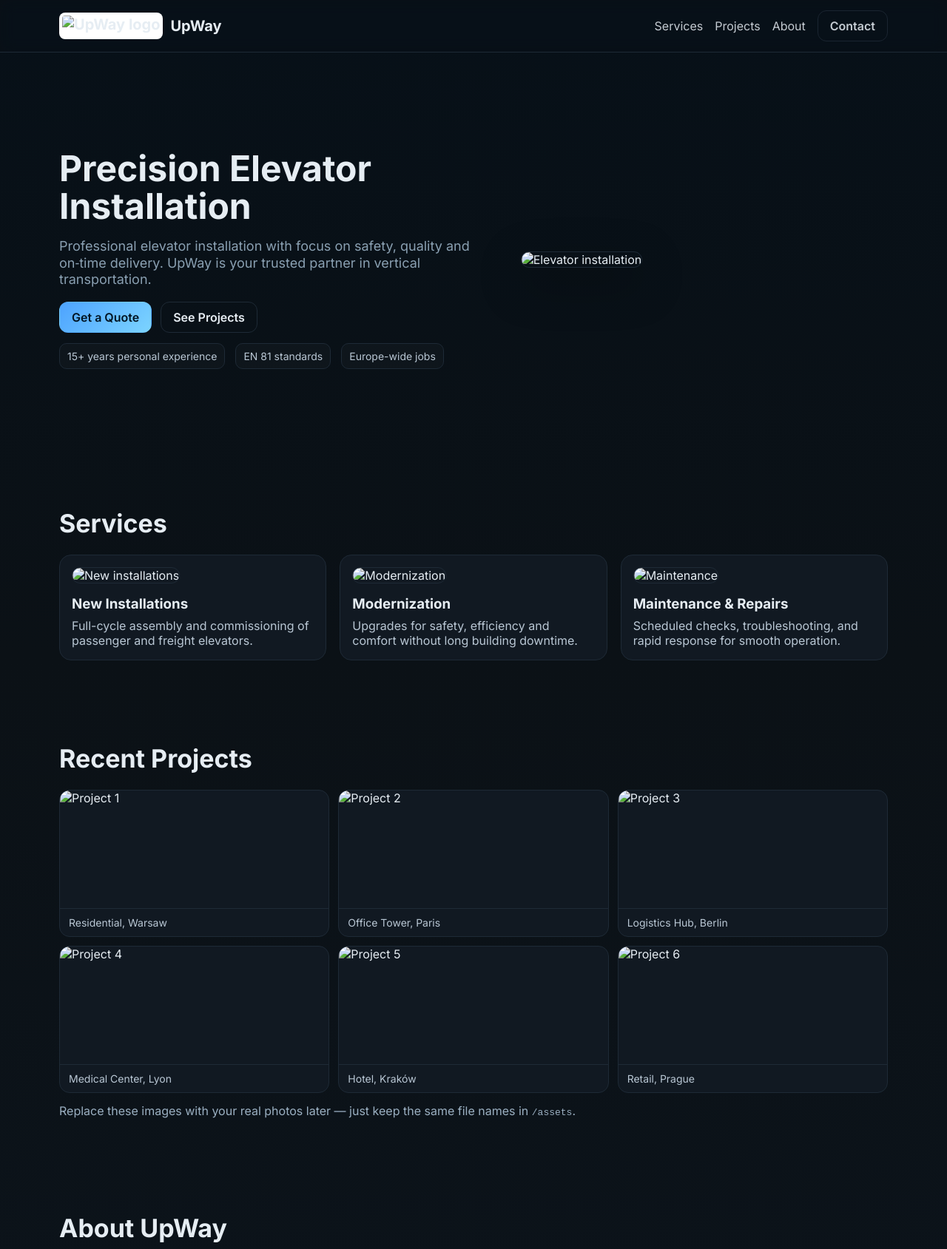
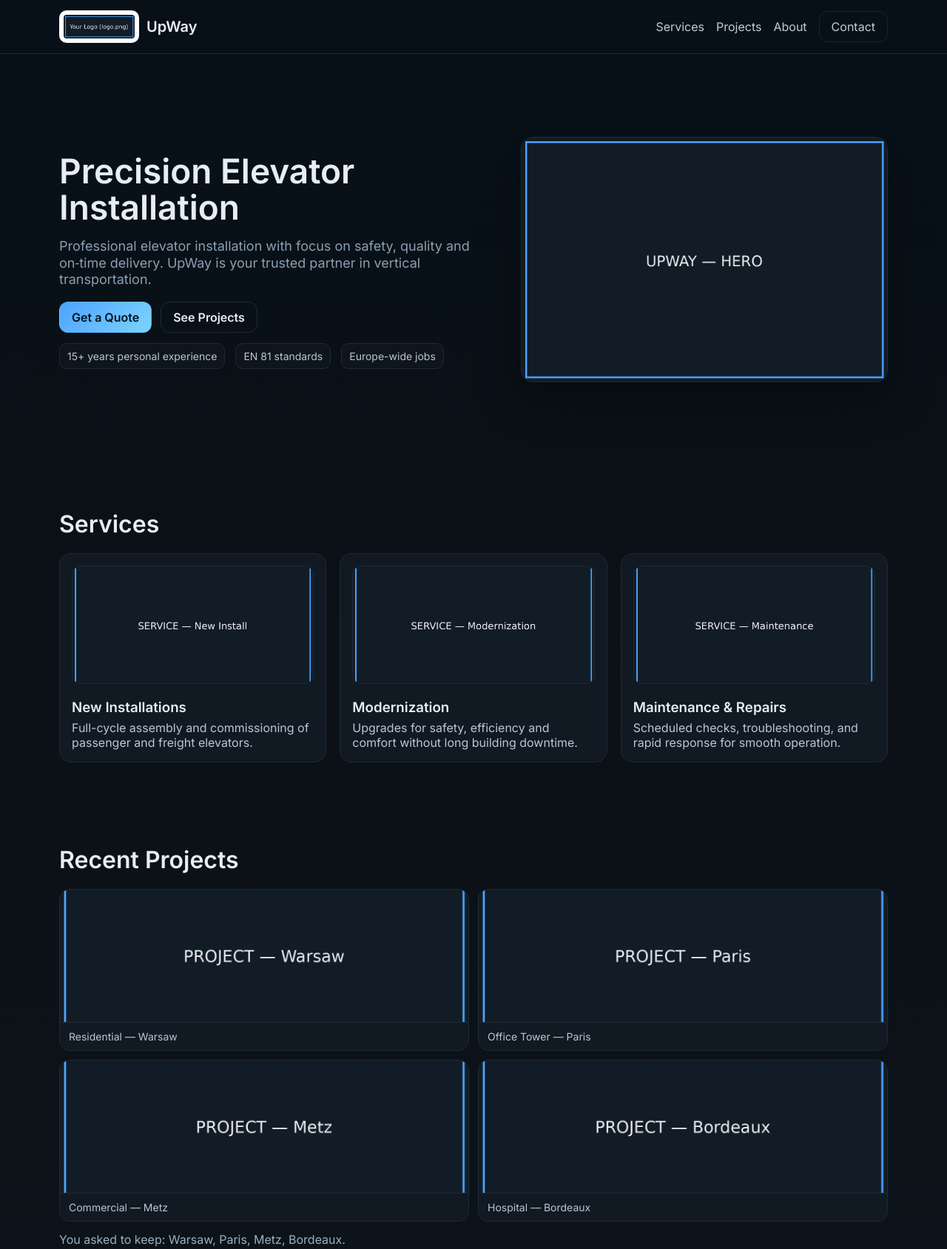
Before and after one commit to rasim83sh/up-way, a plain HTML site: page index.html in a window 1280 px wide. Shown: the top 1689 px of the page at 74% size. Drawn offline with Linux system fonts and the light colour scheme.

Commit message:
Add files via upload

```diff
--- a/index.html
+++ b/index.html
@@ -6,14 +6,15 @@
   <title>UpWay — Elevator Installation</title>
   <link rel="preconnect" href="https://fonts.googleapis.com">
   <link rel="preconnect" href="https://fonts.gstatic.com" crossorigin>
-  <link href="https://fonts.googleapis.com/css2?family=Inter:wght@300;400;600;700&display=swap" rel="stylesheet">
+  <!-- lighter weights only -->
+  <link href="https://fonts.googleapis.com/css2?family=Inter:wght@300;400;600&display=swap" rel="stylesheet">
   <link rel="stylesheet" href="styles.css" />
 </head>
 <body>
   <header class="site-header">
     <div class="container header-inner">
       <a href="#home" class="brand">
-        <img src="assets/logo.png" alt="UpWay logo">
+        <img class="logo" src="assets/logo.png" alt="UpWay logo">
         <span>UpWay</span>
       </a>
       <nav class="nav">
@@ -69,14 +70,12 @@
     <section id="projects" class="section container">
       <h2>Recent Projects</h2>
       <div class="grid">
-        <figure><img src="assets/p1.jpg" alt="Project 1"><figcaption>Residential, Warsaw</figcaption></figure>
-        <figure><img src="assets/p2.jpg" alt="Project 2"><figcaption>Office Tower, Paris</figcaption></figure>
-        <figure><img src="assets/p3.jpg" alt="Project 3"><figcaption>Logistics Hub, Berlin</figcaption></figure>
-        <figure><img src="assets/p4.jpg" alt="Project 4"><figcaption>Medical Center, Lyon</figcaption></figure>
-        <figure><img src="assets/p5.jpg" alt="Project 5"><figcaption>Hotel, Kraków</figcaption></figure>
-        <figure><img src="assets/p6.jpg" alt="Project 6"><figcaption>Retail, Prague</figcaption></figure>
+        <figure><img src="assets/p1.jpg" alt="Project Warsaw"><figcaption>Residential — Warsaw</figcaption></figure>
+        <figure><img src="assets/p2.jpg" alt="Project Paris"><figcaption>Office Tower — Paris</figcaption></figure>
+        <figure><img src="assets/p3.jpg" alt="Project Metz"><figcaption>Commercial — Metz</figcaption></figure>
+        <figure><img src="assets/p4.jpg" alt="Project Bordeaux"><figcaption>Hospital — Bordeaux</figcaption></figure>
       </div>
-      <p class="note">Replace these images with your real photos later — just keep the same file names in <code>/assets</code>.</p>
+      <p class="note">You asked to keep: Warsaw, Paris, Metz, Bordeaux.</p>
     </section>
 
     <section id="about" class="section container">
@@ -113,18 +112,5 @@
       <a href="#home">Back to top ↑</a>
     </div>
   </footer>
-
-  <script>
-    document.querySelectorAll('a[href^="#"]').forEach(a => {
-      a.addEventListener('click', e => {
-        const id = a.getAttribute('href').slice(1);
-        const el = document.getElementById(id);
-        if(el){
-          e.preventDefault();
-          el.scrollIntoView({behavior: 'smooth'});
-        }
-      });
-    });
-  </script>
 </body>
 </html>
--- a/styles.css
+++ b/styles.css
@@ -3,51 +3,51 @@
   --bg:#0b1116; --card:#111922; --muted:#8aa0b2; --text:#e6edf3;
   --brand:#4da3ff; --brand2:#7cd4ff; --line:#1e2a36;
 }
-body{font-family:Inter,system-ui,Arial,sans-serif;background:linear-gradient(180deg,#071018,#0b1116 40%,#0c141c);color:var(--text)}
+/* lighter base */
+body{font-family:Inter,system-ui,Arial,sans-serif;font-weight:400;background:linear-gradient(180deg,#071018,#0b1116 40%,#0c141c);color:var(--text)}
 .container{max-width:1120px;margin:0 auto;padding:0 20px}
 .site-header{position:sticky;top:0;backdrop-filter:saturate(180%) blur(10px);background:rgba(10,16,22,.7);border-bottom:1px solid var(--line);z-index:10}
 .header-inner{display:flex;align-items:center;justify-content:space-between;padding:14px 0}
-.brand{display:flex;gap:10px;align-items:center;text-decoration:none;color:var(--text);font-weight:700;font-size:20px}
-.brand img{height:36px;width:auto;border-radius:8px;background:#fff;padding:4px}
+.brand{display:flex;gap:10px;align-items:center;text-decoration:none;color:var(--text);font-weight:600;font-size:20px}
+.brand .logo{height:44px;width:auto;border-radius:10px;background:#fff;padding:6px;display:block}
 .nav{display:flex;gap:16px;align-items:center}
-.nav a{color:var(--text);text-decoration:none;opacity:.85}
+.nav a{color:var(--text);text-decoration:none;opacity:.85;font-weight:400}
 .nav a:hover{opacity:1}
 .btn{padding:10px 16px;border:1px solid var(--line);border-radius:12px;text-decoration:none;color:var(--text);font-weight:600}
 .btn-primary{background:linear-gradient(135deg,var(--brand),var(--brand2));border-color:transparent;color:#001423}
 .btn-secondary{background:transparent}
 .hero{display:grid;grid-template-columns:1.2fr 1fr;gap:28px;align-items:center;min-height:70vh;padding:48px 0}
-.hero-text h1{font-size:48px;line-height:1.05;margin:0 0 12px}
-.hero-text p{font-size:18px;color:var(--muted);max-width:640px}
+.hero-text h1{font-size:46px;font-weight:600;line-height:1.06;margin:0 0 10px}
+.hero-text p{font-size:18px;color:var(--muted);max-width:640px;font-weight:400}
 .cta{display:flex;gap:12px;margin:20px 0 14px}
 .badges{display:flex;gap:14px;flex-wrap:wrap;padding:0;margin:0;list-style:none}
-.badges li{font-size:14px;color:#b9c7d4;border:1px solid var(--line);padding:8px 10px;border-radius:10px;background:rgba(255,255,255,.02)}
+.badges li{font-size:14px;color:#b9c7d4;border:1px solid var(--line);padding:8px 10px;border-radius:10px;background:rgba(255,255,255,.02);font-weight:400}
 .hero-media img{width:100%;height:auto;border-radius:16px;border:1px solid var(--line);box-shadow:0 20px 60px rgba(0,0,0,.35)}
 .section{padding:56px 0}
-.section h2{font-size:34px;margin:0 0 22px}
+.section h2{font-size:32px;font-weight:600;margin:0 0 20px}
 .cards{display:grid;grid-template-columns:repeat(3,1fr);gap:18px}
 .card{background:var(--card);border:1px solid var(--line);border-radius:16px;padding:16px}
 .card img{width:100%;height:160px;object-fit:cover;border-radius:12px;margin-bottom:10px;border:1px solid var(--line)}
-.card h3{margin:6px 0 8px}
-.card p{color:#b9c7d4;margin:0}
-.grid{display:grid;grid-template-columns:repeat(3,1fr);gap:12px}
+.card h3{margin:6px 0 6px;font-weight:600}
+.card p{color:#b9c7d4;margin:0;font-weight:400}
+.grid{display:grid;grid-template-columns:repeat(2,1fr);gap:12px}
 .grid figure{margin:0;background:var(--card);border:1px solid var(--line);border-radius:14px;overflow:hidden}
-.grid img{display:block;width:100%;height:160px;object-fit:cover;border-bottom:1px solid var(--line)}
+.grid img{display:block;width:100%;height:180px;object-fit:cover;border-bottom:1px solid var(--line)}
 .grid figcaption{padding:10px 12px;color:#b9c7d4;font-size:14px}
 .note{color:#9bb0c2;margin-top:14px}
 .about{display:grid;grid-template-columns:1.2fr .8fr;gap:16px}
-.contact{}
 .contact-cards{display:grid;grid-template-columns:1fr 1fr;gap:16px;margin-top:10px}
-.contact-card{display:flex;flex-direction:column;gap:6px;background:var(--card);border:1px solid var(--line);border-radius:14px;padding:14px;text-decoration:none;color:var(--text)}
+.contact-card{display:flex;flex-direction:column;gap:6px;background:var(--card);border:1px solid var(--line);border-radius:14px;padding:14px;text-decoration:none;color:var(--text);font-weight:400}
 .contact-card:hover{transform:translateY(-1px)}
 .site-footer{border-top:1px solid var(--line);margin-top:24px}
-.ftr{display:flex;justify-content:space-between;align-items:center;padding:16px 0;color:#9bb0c2}
+.ftr{display:flex;justify-content:space-between;align-items:center;padding:16px 0;color:#9bb0c2;font-weight:400}
 @media (max-width:960px){
   .hero{grid-template-columns:1fr}
   .cards{grid-template-columns:1fr 1fr}
-  .grid{grid-template-columns:1fr 1fr}
+  .grid{grid-template-columns:1fr}
   .about{grid-template-columns:1fr}
 }
 @media (max-width:640px){
-  .cards,.grid,.contact-cards{grid-template-columns:1fr}
+  .cards,.contact-cards{grid-template-columns:1fr}
   .hero-text h1{font-size:36px}
 }
```
Also changed, not shown: assets/hero.jpg (added), assets/logo.png (added), assets/p1.jpg (added), assets/p2.jpg (added), assets/p3.jpg (added), assets/p4.jpg (added), assets/s1.jpg (added), assets/s2.jpg (added), assets/s3.jpg (added).
